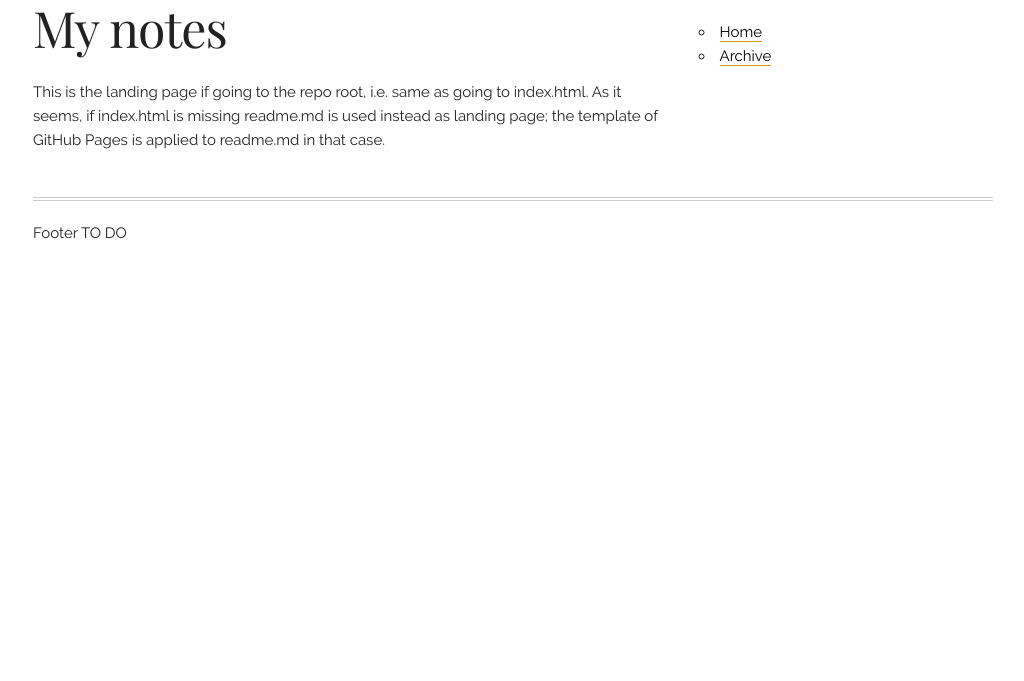
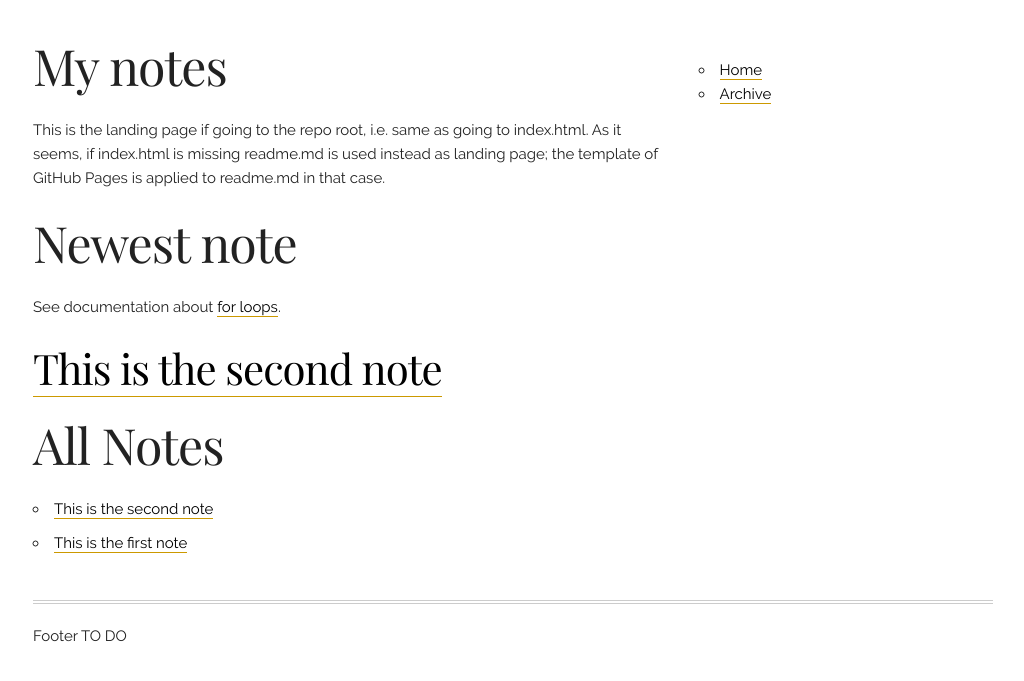
Before and after one commit to Primozz/blogtest, a Jekyll site: the page built from index.html, in a window 1280 px wide. Shown: the top 681 px of the page, without its empty margins (127-1151 px from the left). Built offline with Jekyll 4.4.1, drawn with Linux system fonts in a browser that asks for light colours.

Commit message:
Added latest note to homepage

```diff
--- a/_layouts/default.html
+++ b/_layouts/default.html
@@ -14,10 +14,14 @@
     <div class="container">
         <div class="row">
             <div class="eight columns">
+              <!-- content start -->
               {{ content }}
+              <!-- content start -->
             </div>
             <div class="four columns">
+              <!-- nav start -->
               {% include nav.html%}
+              <!-- nav end -->
             </div>
         </div>
 
--- a/_layouts/post.html
+++ b/_layouts/post.html
@@ -1,7 +1,11 @@
 ---
 layout: default
 ---
+<!-- post header start -->
 <h1>{{ page.title }}</h1>
 <p>{{ page.date | date_to_string }}</p>
+<!-- post header end -->
 
+<!-- post content start -->
 {{ content }}
+<!-- post content end -->
--- a/assets/css/styles.css
+++ b/assets/css/styles.css
@@ -16,6 +16,9 @@
     color: #0FA0CE;
 }
 
+.container{
+    padding: 3% 0;
+}
 .center {
     text-align: center;
 }
--- a/index.html
+++ b/index.html
@@ -1,6 +1,14 @@
 ---
 layout: default
-title: Home
+title: My Notes
 ---
     <h1>My notes</h1>
     <p>This is the landing page if going to the repo root, i.e. same as going to index.html. As it seems, if index.html is missing readme.md is used instead as landing page; the template of GitHub Pages is applied to readme.md in that case.</p>
+
+    <h1>Newest note</h1>
+    <p>See documentation about <a href="https://help.shopify.com/en/themes/liquid/tags/iteration-tags">for loops</a>.</p>
+
+    {% for post in site.posts limit:1 %}
+    <h2><a href="/blogtest{{ post.url }}">{{ post.title }}</a></h2>
+    {{ content }}
+    {% endfor %}
```
Also changed, not shown: _includes/nav.html (indentation only).
